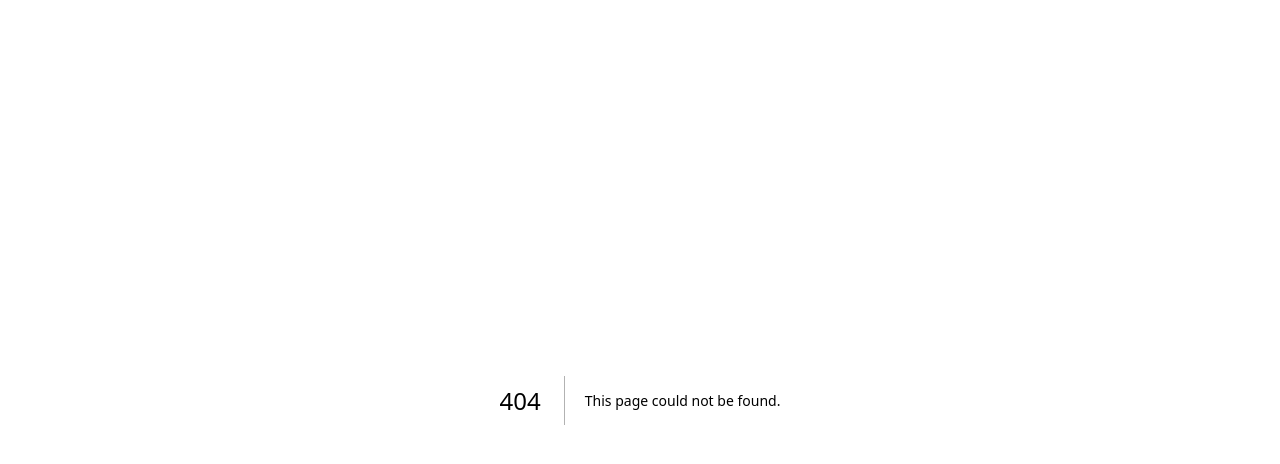
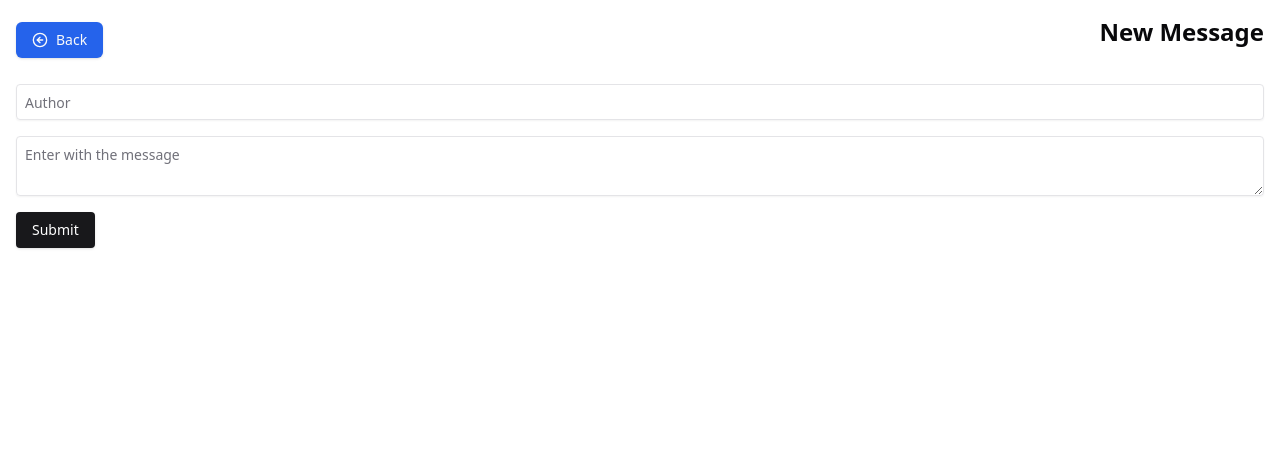
Before and after one commit to csvitor-dev/aggelos, a Next.js app in the folder apps/web/: page /new-message in a window 1280 px wide. Before the commit this address had no page. Shown: the top 464 px of the page. Built offline with nearby package versions, Linux system fonts and the light colour scheme.

Commit message:
feat: create forms to submit new message

```diff
--- /dev/null
+++ b/apps/web/app/new-message/page.tsx
@@ -0,0 +1,77 @@
+"use client";
+
+import { useState } from "react";
+import { useRouter } from "next/navigation";
+import { RedirectButton } from "@/components/redirect-button";
+import { Input } from "@/components/ui/input";
+import { Textarea } from "@/components/ui/textarea";
+import { Button } from "@/components/ui/button";
+import { postMessage } from "@/lib/queries/post-message";
+
+export default function NewMessagePage() {
+  const [author, setAuthor] = useState("");
+  const [body, setBody] = useState("");
+  const [isSubmitting, setIsSubmitting] = useState(false);
+  const router = useRouter();
+
+  const handleSubmit = async (e: React.FormEvent) => {
+    e.preventDefault();
+    setIsSubmitting(true);
+
+    try {
+      const target = { id: Date.now(), author, body };
+      await postMessage(target);
+
+      setAuthor("");
+      setBody("");
+      router.back();
+    } catch (err) {
+      console.error(err);
+      alert("Failed to submit the message");
+    } finally {
+      setIsSubmitting(false);
+    }
+  };
+
+  return (
+    <div className="container mx-auto p-4">
+      <div className="flex items-center justify-between mb-5">
+        <RedirectButton
+          icon="back"
+          href="/"
+          className="bg-blue-600 hover:bg-blue-500"
+        >
+          Back
+        </RedirectButton>
+        <h1 className="text-2xl font-bold mb-4">New Message</h1>
+      </div>
+      <form onSubmit={handleSubmit} className="space-y-4">
+        <Input
+          id="author"
+          type="text"
+          value={author}
+          onChange={(e) => setAuthor(e.target.value)}
+          className="w-full mt-1 border rounded p-2"
+          placeholder="Author"
+          required
+        />
+
+        <Textarea
+          id="body"
+          value={body}
+          onChange={(e) => setBody(e.target.value)}
+          className="w-full mt-1 border rounded p-2"
+          placeholder="Enter with the message"
+          required
+        ></Textarea>
+        <Button
+          type="submit"
+          className="px-4 py-2 text-white rounded shadow hover:bg-zinc-700"
+          disabled={isSubmitting}
+        >
+          Submit
+        </Button>
+      </form>
+    </div>
+  );
+}
```
